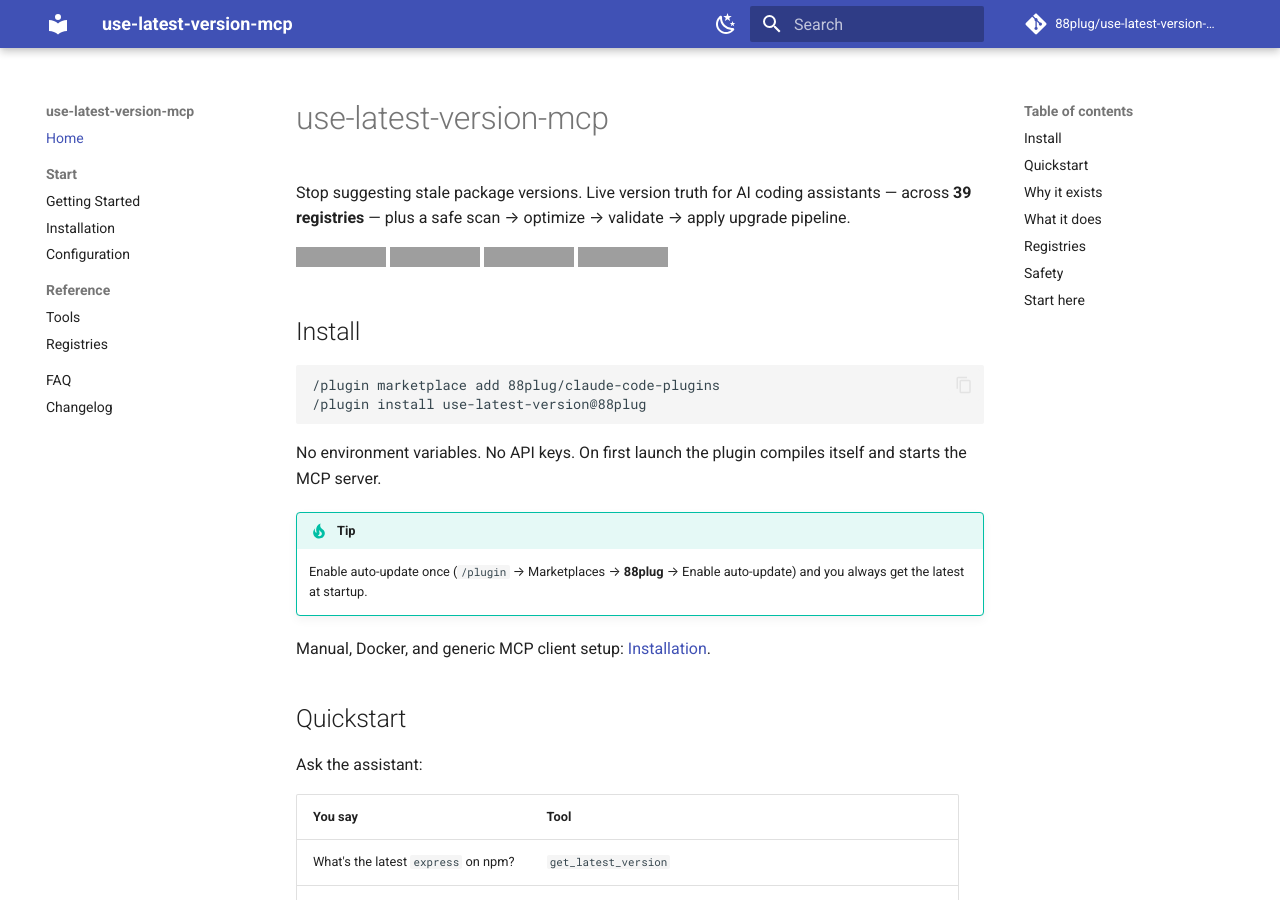
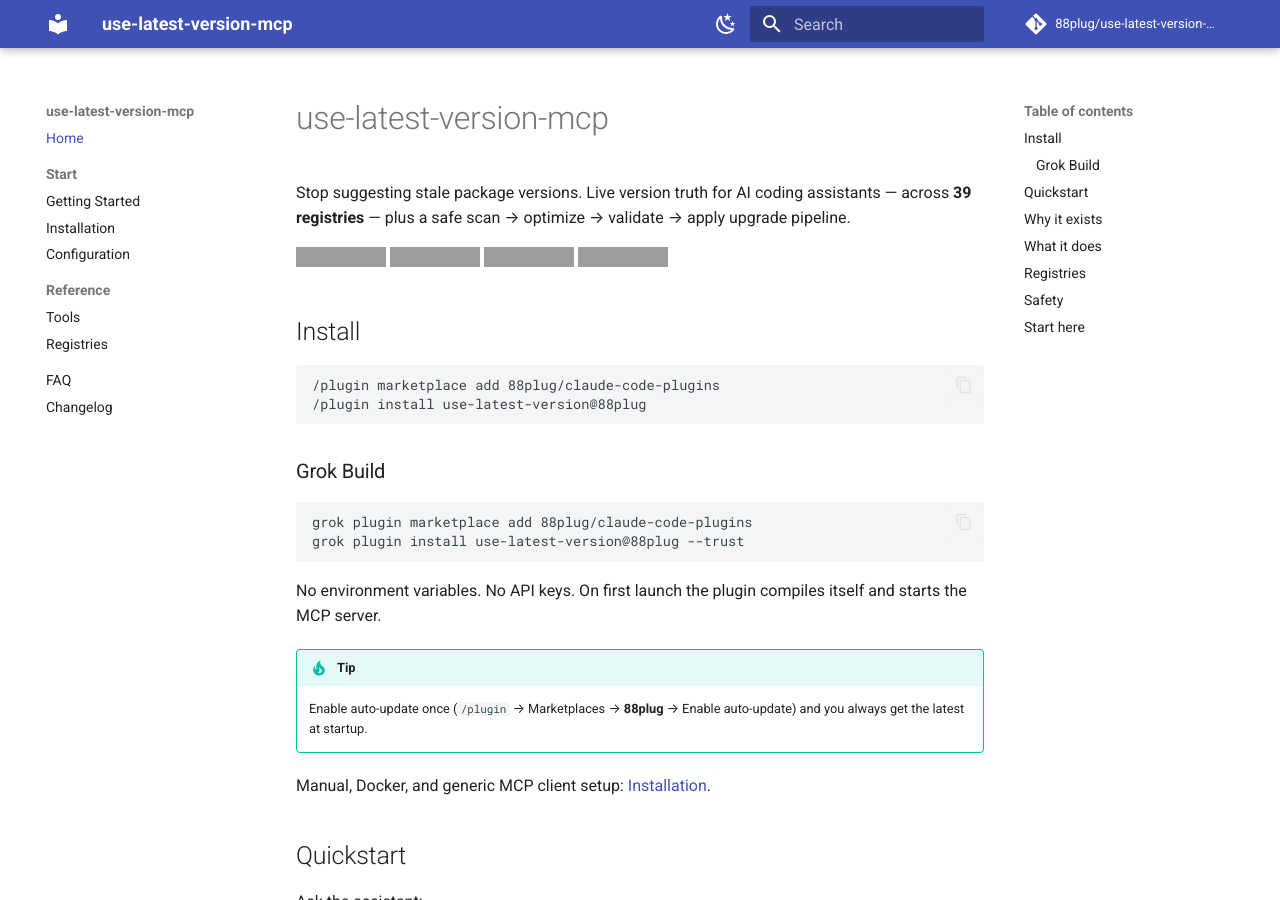
Before and after one commit to 88plug/use-latest-version-mcp, an MkDocs documentation site: the page built from docs/index.md, in a window 1280 px wide and 900 px high, cut to the strip 0-900 px from the top of the window. Built offline with MkDocs 1.6.1 and Material for MkDocs 9.7.7, drawn with Linux system fonts in a browser that asks for light colours; comment, search, counter and statistics services are not loaded; grey boxes are pictures that could not be loaded.

Commit message:
docs(install): add Grok Build marketplace install path
Strangers use: grok plugin marketplace add 88plug/claude-code-plugins
then grok plugin install <name>@88plug --trust (alongside Claude /plugin).

````diff
--- a/docs/index.md
+++ b/docs/index.md
@@ -15,6 +15,14 @@
 /plugin marketplace add 88plug/claude-code-plugins
 /plugin install use-latest-version@88plug
 ```
+
+### Grok Build
+
+```text
+grok plugin marketplace add 88plug/claude-code-plugins
+grok plugin install use-latest-version@88plug --trust
+```
+
 
 No environment variables. No API keys. On first launch the plugin compiles itself
 and starts the MCP server.
````
Also changed, not shown: README.md (+8 -0 lines).
